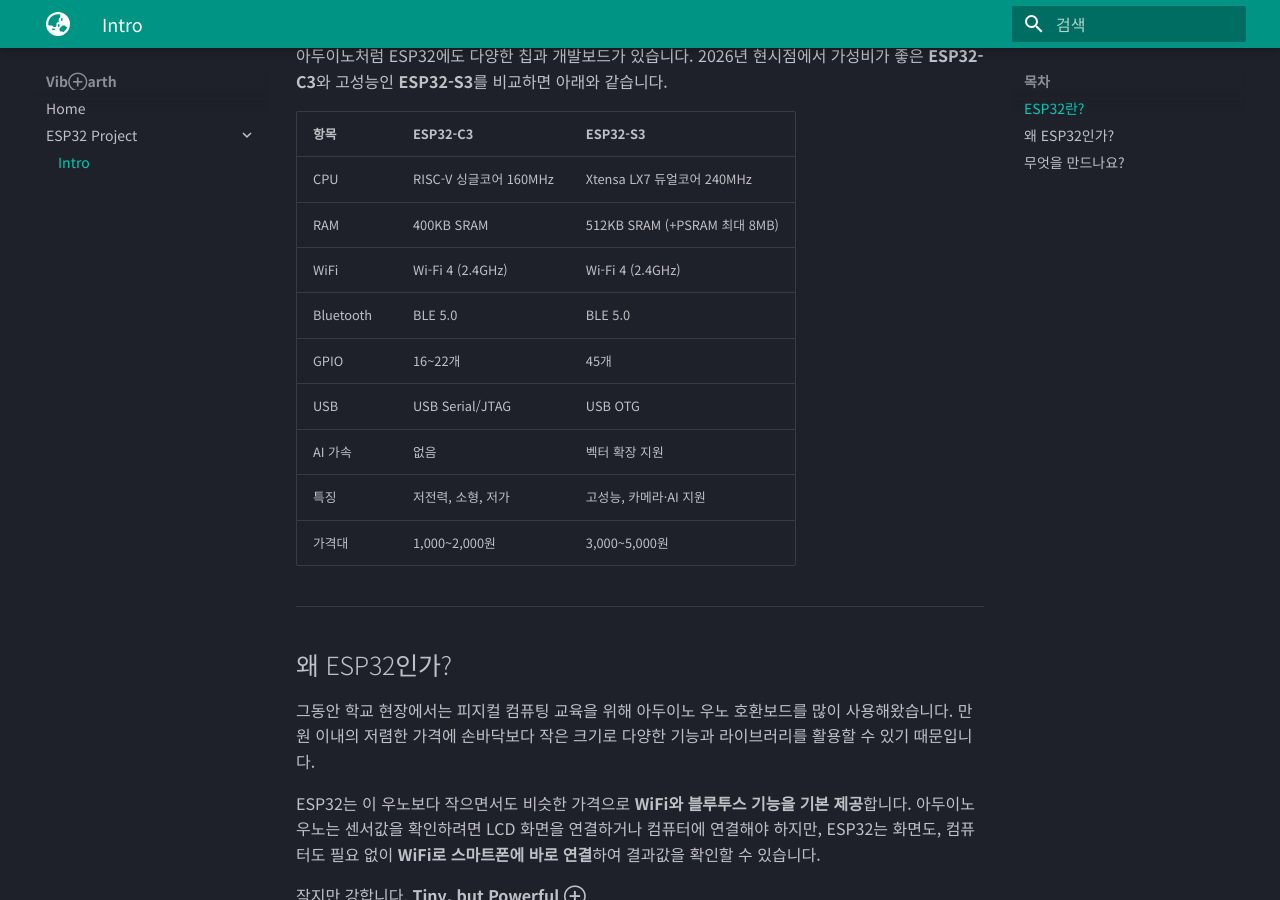
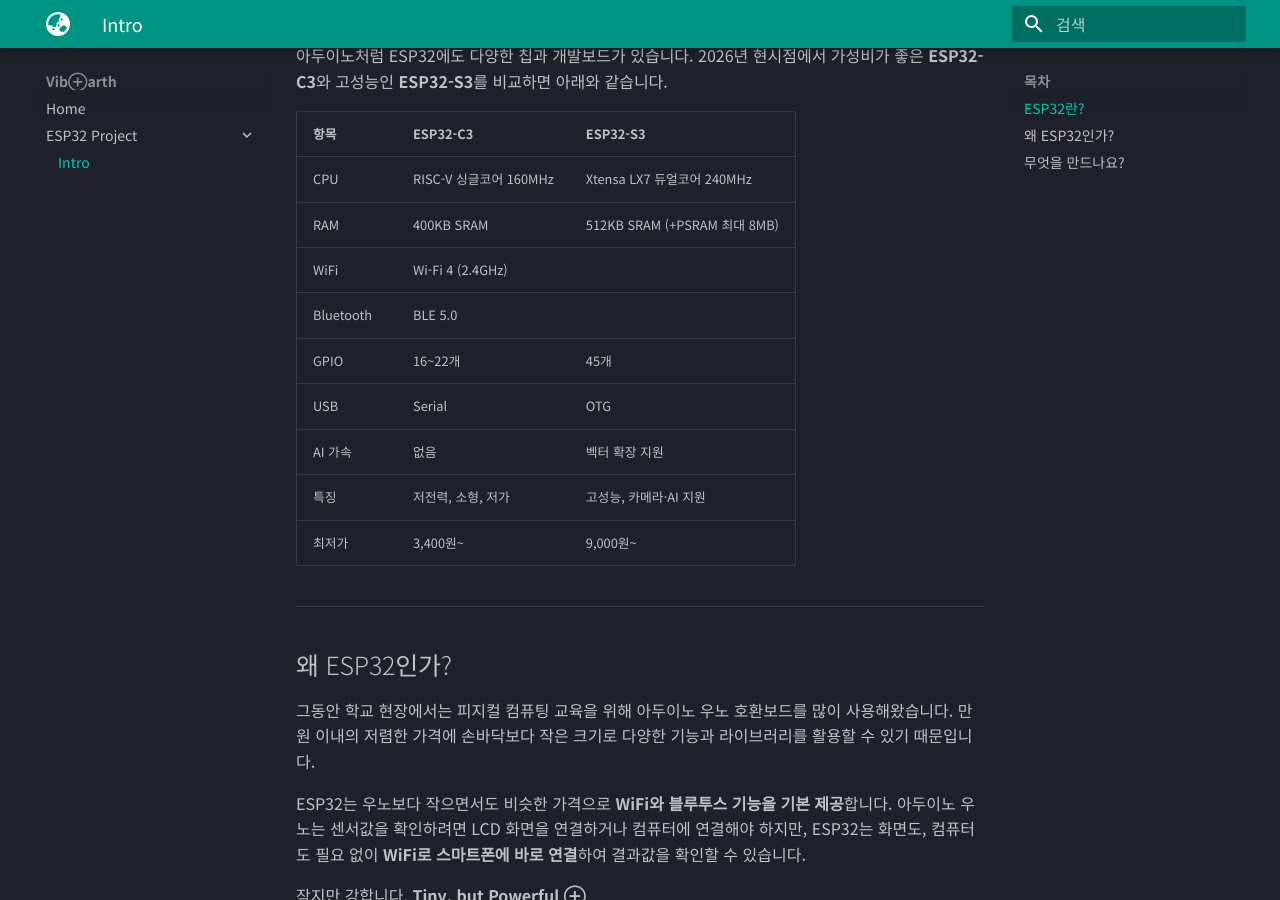
Before and after one commit to VibEarth/VibEarth.github.io, an MkDocs documentation site: the page built from docs/esp32/intro.md, in a window 1280 px wide and 900 px high, scrolled down 280 px. Built offline with MkDocs 1.6.1 and Material for MkDocs 9.7.7, drawn with Linux system fonts in a browser that asks for light colours.

Commit message:
intro.md 업데이트

```diff
--- a/docs/esp32/intro.md
+++ b/docs/esp32/intro.md
@@ -9,17 +9,18 @@
 아두이노처럼 ESP32에도 다양한 칩과 개발보드가 있습니다.
 2026년 현시점에서 가성비가 좋은 **ESP32-C3**와 고성능인 **ESP32-S3**를 비교하면 아래와 같습니다.
 
+
 | 항목 | ESP32-C3 | ESP32-S3 |
 |------|----------|----------|
 | CPU | RISC-V 싱글코어 160MHz | Xtensa LX7 듀얼코어 240MHz |
 | RAM | 400KB SRAM | 512KB SRAM (+PSRAM 최대 8MB) |
-| WiFi | Wi-Fi 4 (2.4GHz) | Wi-Fi 4 (2.4GHz) |
-| Bluetooth | BLE 5.0 | BLE 5.0 |
+| WiFi | Wi-Fi 4 (2.4GHz) |
+| Bluetooth | BLE 5.0 |
 | GPIO | 16~22개 | 45개 |
-| USB | USB Serial/JTAG | USB OTG |
+| USB | Serial | OTG |
 | AI 가속 | 없음 | 벡터 확장 지원 |
 | 특징 | 저전력, 소형, 저가 | 고성능, 카메라·AI 지원 |
-| 가격대 | 1,000~2,000원 | 3,000~5,000원 |
+| 최저가 | 3,400원~ | 9,000원~ |
 
 ---
 
@@ -28,7 +29,7 @@
 그동안 학교 현장에서는 피지컬 컴퓨팅 교육을 위해 아두이노 우노 호환보드를 많이 사용해왔습니다.
 만 원 이내의 저렴한 가격에 손바닥보다 작은 크기로 다양한 기능과 라이브러리를 활용할 수 있기 때문입니다.
 
-ESP32는 이 우노보다 작으면서도 비슷한 가격으로 **WiFi와 블루투스 기능을 기본 제공**합니다.
+ESP32는 우노보다 작으면서도 비슷한 가격으로 **WiFi와 블루투스 기능을 기본 제공**합니다.
 아두이노 우노는 센서값을 확인하려면 LCD 화면을 연결하거나 컴퓨터에 연결해야 하지만,
 ESP32는 화면도, 컴퓨터도 필요 없이 **WiFi로 스마트폰에 바로 연결**하여 결과값을 확인할 수 있습니다.
 
```
